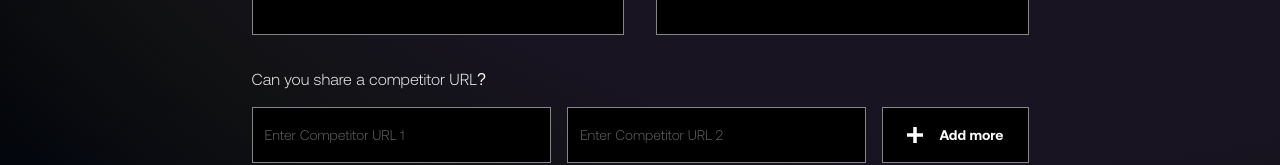
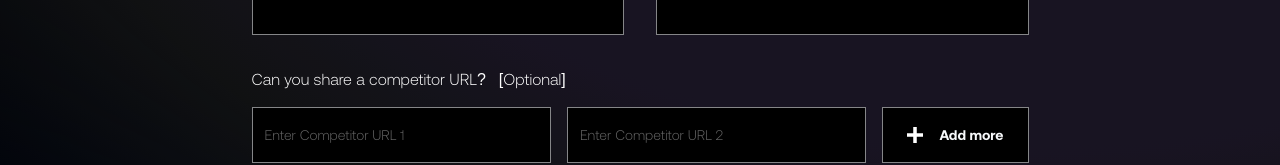
Before and after one commit to rajat-ws/opportunity-gap-analysis, a React (Vite) app: page / in a window 1280 px wide. Shown: the part 467-632 px from the top of the page. Built offline with nearby package versions, Linux system fonts and the light colour scheme.

Commit message:
style: update competitor URL label in MarketOpportunityForm to indicate optionality

```diff
--- a/src/components/MarketOpportunityForm.tsx
+++ b/src/components/MarketOpportunityForm.tsx
@@ -224,8 +224,8 @@ const MarketOpportunityForm = ({ onNext }: MarketOpportunityFormProps) => {
             </div>
 
             <div className="space-y-4">
-              <label className="text-white font-medium">
-                Can you share a competitor URL?
+              <label className="text-white font-medium whitespace-pre-wrap">
+                Can you share a competitor URL?   [Optional]
               </label>
               <div className="flex flex-wrap gap-4 items-end">
                 {formData.competitorUrls.map((url, index) => (
```
